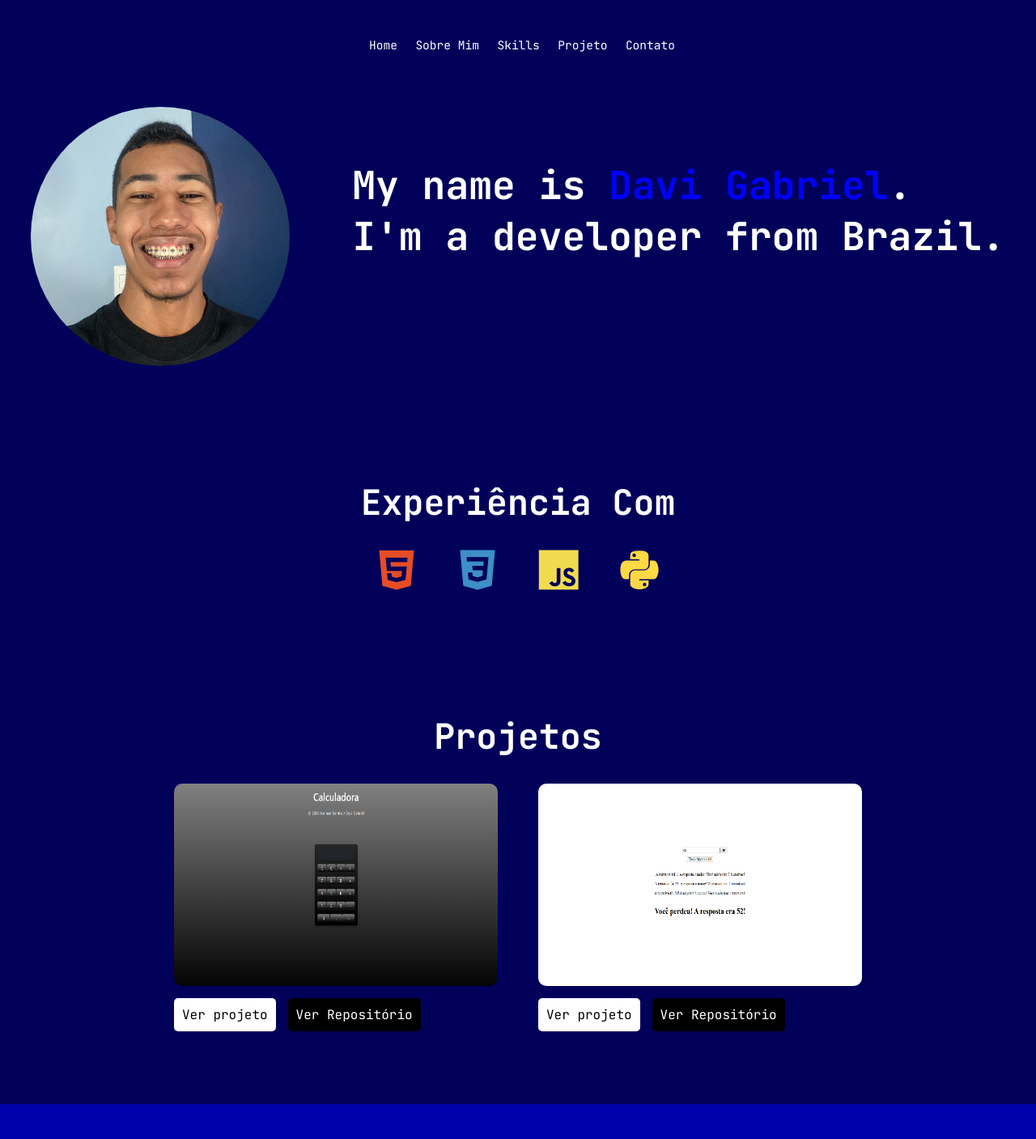
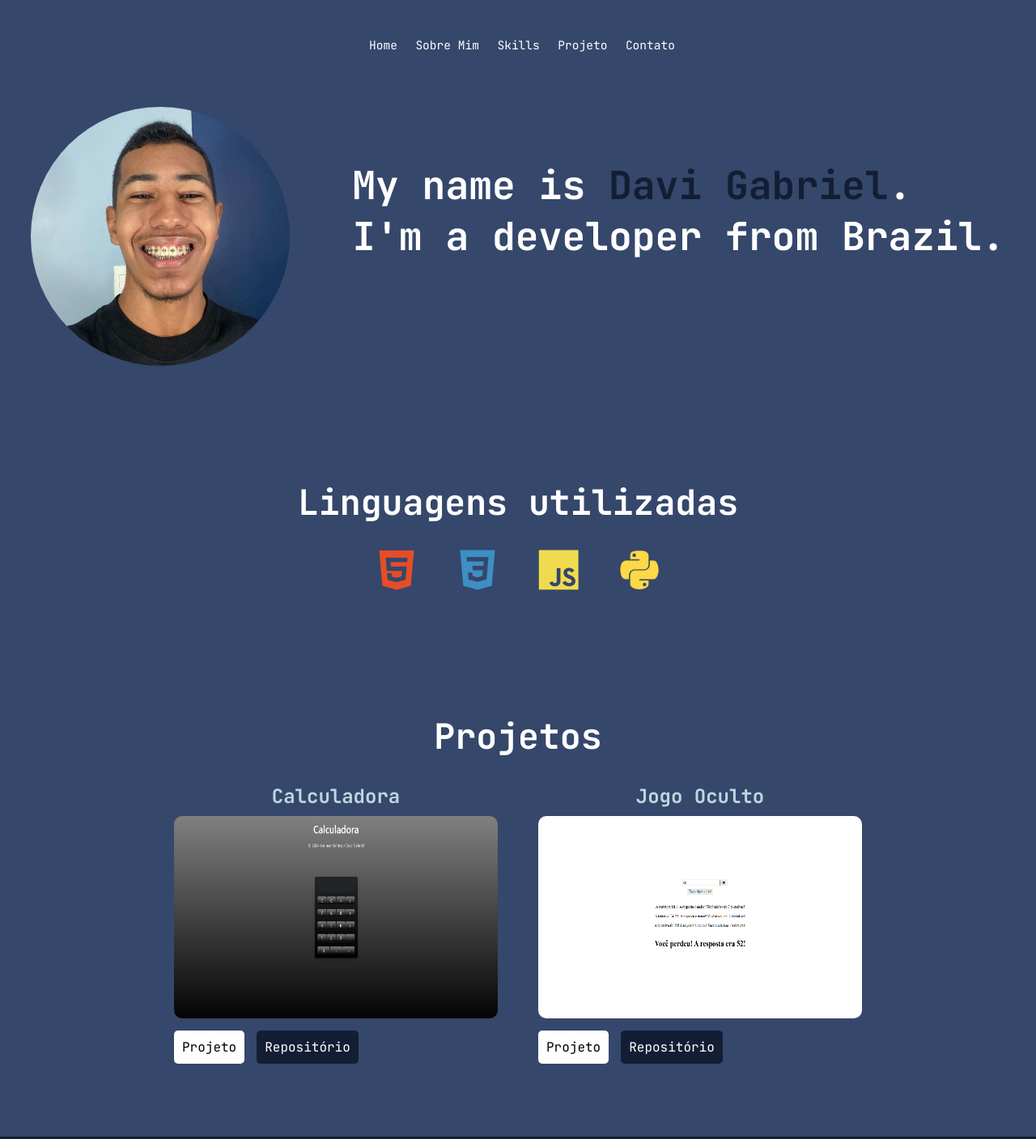
Before and after one commit to DaviGabrielMota/Portfolio, a plain HTML site: page index.html in a window 1280 px wide. Shown: the top 1407 px of the page at 81% size. Drawn offline with nearby package versions, Linux system fonts and the light colour scheme.

Commit message:
Update nas cores e centralizando

```diff
--- a/index.html
+++ b/index.html
@@ -34,7 +34,7 @@
             <div class="container_principal">
             <section class="container_principal_skills">
                 <div class="texto_skills">
-                    <h4>Experiência Com</h4>
+                    <h4>Linguagens utilizadas</h4>
                 </div>
                 <div class="container_skills">
                     <div><i class="devicon-html5-plain colored" ></i> </div>
@@ -48,17 +48,19 @@
             <section class="projetos" >
 
                 <div>
+                    <h1 class="titulo_projeto1" align="center">Calculadora</h1>
                     <img  src="img/projeto.png" alt="">
                     <div class="containerbotao">
-                        <div class="botao"><a href="https://davigabrielmota.github.io/Calculadora/">Ver projeto</a></div>
-                        <div id="botao2" class="botao"><a href="https://github.com/DaviGabrielMota/Calculadora">Ver Repositório</a></div>
+                        <div class="botao"><a href="https://davigabrielmota.github.io/Calculadora/">Projeto</a></div>
+                        <div id="botao2" class="botao"><a href="https://github.com/DaviGabrielMota/Calculadora">Repositório</a></div>
                     </div>
                 </div>
                 <div>
+                    <h1 class="titulo_jogo" align="center">Jogo Oculto</h1>
                     <img src="img/projeto 2.png" alt="">
                     <div class="containerbotao">
-                        <div class="botao"><a href="https://davigabrielmota.github.io/Jogo_Oculto/">Ver projeto</a></div>
-                        <div id="botao2" class="botao"><a href="https://github.com/DaviGabrielMota/Jogo_Oculto">Ver Repositório</a></div>
+                        <div class="botao"><a href="https://davigabrielmota.github.io/Jogo_Oculto/">Projeto</a></div>
+                        <div id="botao2" class="botao"><a href="https://github.com/DaviGabrielMota/Jogo_Oculto">Repositório</a></div>
                     </div>
                 </div>
             </section>
--- a/style.css
+++ b/style.css
@@ -1,31 +1,38 @@
 @charset "UTF-8";
+
 *{
     margin: 0px;
     padding: 0px;
     font-family: "JetBrains Mono", monospace;
 }
+
 body{
     height: 100vh;
-    background-color: rgb(1, 1, 90)
+    background-color: #35476B
 }
+
 header{
     margin-top: 20px;
     display: flex;
     justify-content: center;
 }
+
 nav {
    margin-top: 20px;
 }
+
 nav a {
     padding-left: 10px;
     text-decoration: none;
     color: white;
     font-size: 0.7em;
 }
+
 nav a:hover{
     text-decoration: underline;
-    color: blue;
+    color: #3D8FC6;
 }
+
 /*sobre mim*/
 section.container{
     margin-top: 50px;
@@ -33,19 +40,23 @@ section.container{
     flex-wrap: wrap;
     justify-content: space-around;
 }
+
 div.foto img{
     width: 150px;
     height: 150px;
     border-radius: 50%;
 }
+
 div.texto{
     color: white;
     font-size: 0.8em;
     margin-top: 80px;
 }
+
 div.texto span{
-    color: blue;
+    color: #131E34;
 }
+
 /*skills*/
 /*skills*/
 .container_principal_skills{/*container dentro do principal , que bota os itens em coluna*/
@@ -54,18 +65,22 @@ div.texto span{
     flex-direction: column;
     align-items: center;
 }
+
 .container_skills{/*apenas icones*/
     margin-top: 30px;
     display: flex;
     gap: 20px;
 }
+
 .container_skills i{/*apenas tamanho do icone*/
     font-size: 30px;
 }
+
 .texto_skills{/*texto de skills*/
     font-size: 1.7em;
     color: white;
 }
+
 /*projetos*/
 section.projetos {
    display: flex;
@@ -73,19 +88,33 @@ section.projetos {
    flex-wrap: wrap;
    gap: 50px;
 }
+
 section.projetos img {
     width: 350px;
     height: 250px;
     border-radius: 10px;
 }
+
+.titulo_projeto1 {
+    color: #BDD7E0;
+    height: 40px;
+}
+
+.titulo_jogo {
+    color: #BDD7E0;
+    height: 40px;
+}
+
 .containerbotao{
     display: flex;
     gap: 15px;
 }
+
 .botao{
     margin-top: 20px;
     margin-bottom: 100px;
 }
+
 .botao a{
     padding: 10px;
     border-radius: 5px;
@@ -95,31 +124,36 @@ section.projetos img {
 }
 
 #botao2 a{
-    background-color: black;
+    background-color: #131E34;
     color: white;
 }
+
 .botao a:hover{
     color: white;
     background-color: black;
 }
+
 #botao2 a:hover{
     background-color: white;
     color: black;
 }
+
 footer{
-    background-color: rgb(1, 1, 172);
+    background-color: #131E34;
     height: 200px;
     display: flex;
     flex-direction: column;
     justify-content: center;
     padding-left: 15px;
 }
+
 .container_icon{
     display: flex;
     justify-content: center;
     align-items: center;
     gap: 25px;
 }
+
 .texto_footer{
     display: flex;
     justify-content: center;
@@ -127,6 +161,7 @@ footer{
     margin-bottom: 25px;
     color: white;
 }
+
 footer i{
     color: white;
     font-size: 50px;
@@ -137,6 +172,7 @@ footer i{
     animation: flutuar 2s ease-in-out infinite alternate;
 
 }
+
 @keyframes flutuar{
     0%{
         top: 0;
```
